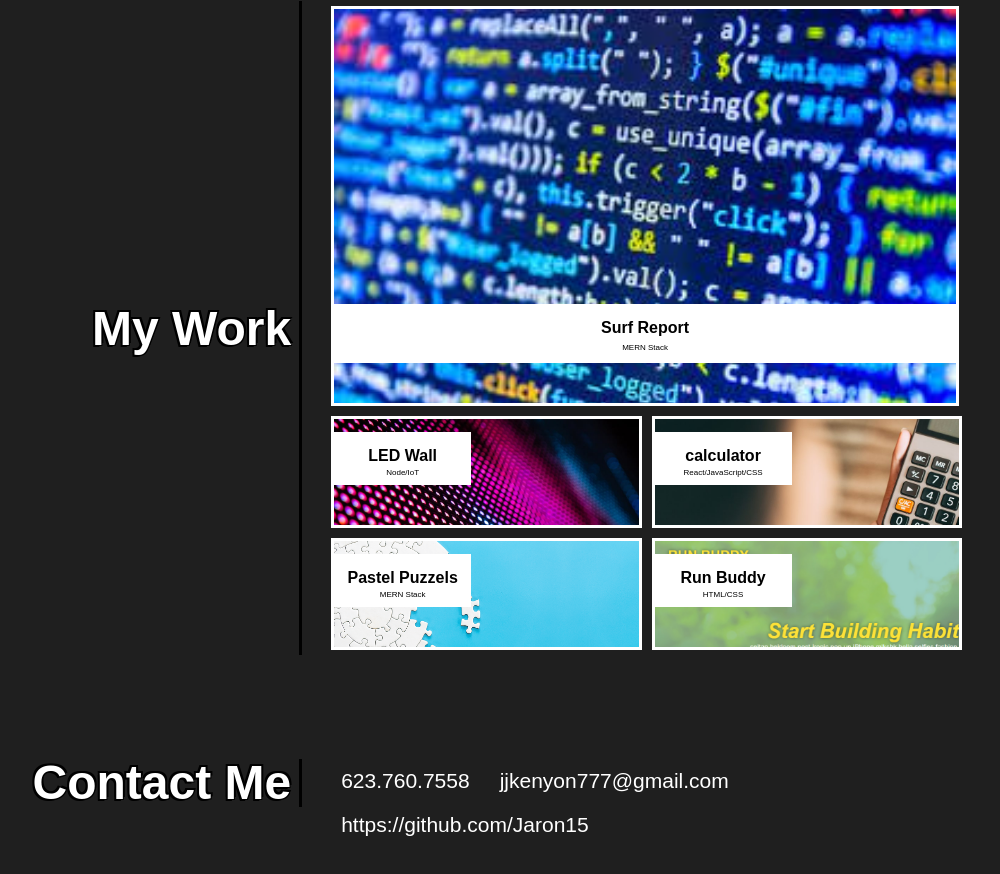
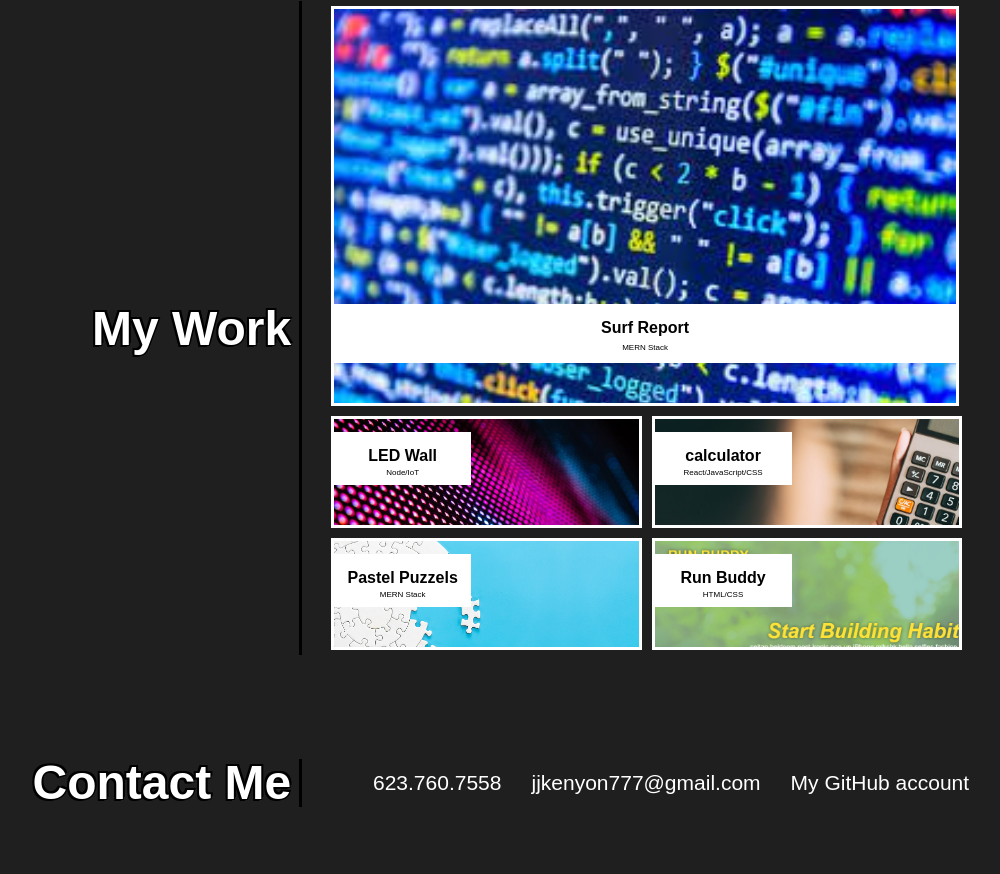
Before and after one commit to Jaron15/FirstPortfolio, a plain HTML site: page index.html in a window 1280 px wide. Shown: the part 741-1615 px from the top of the page, without its empty margins (136-1136 px from the left). Drawn offline with Linux system fonts and the light colour scheme.

Commit message:
changed link for github to a hyperlink

```diff
--- a/assets/style.css
+++ b/assets/style.css
@@ -241,6 +241,10 @@ header nav ul li a {
     font-size: 1.55vw;
     text-decoration: none;
 }
+.contact-info ul li a {
+    text-decoration:none;
+    color:white;
+}
 @media screen and (max-width: 1500px) {
     .work-label{
         width:100%;
--- a/index.html
+++ b/index.html
@@ -101,7 +101,7 @@
              <ul>
                  <li>623.760.7558</li>
                  <li>jjkenyon777@gmail.com</li>
-                 <li>https://github.com/Jaron15</li>
+                 <li><a href=https://github.com/Jaron15>My GitHub account</a></li>
              </ul>
          </p>
         </div>
```
